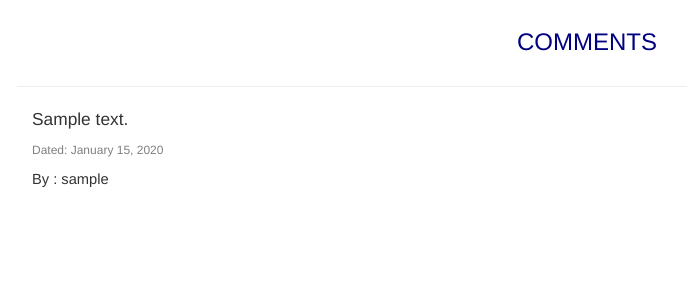
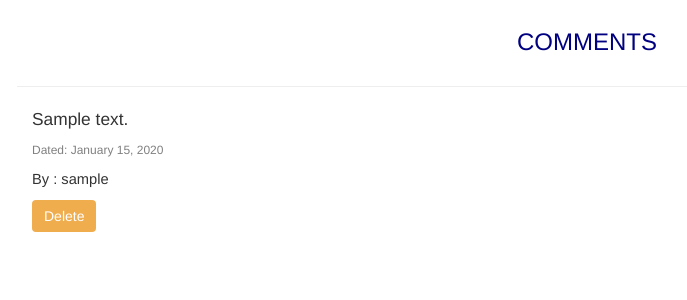
Before and after one commit to Vitalis-Kirui/Personal-Blog, a Flask app: page /blog/1 in a window 1280 px wide. Shown: the part 309-609 px from the top of the page, without its empty margins (53-740 px from the left). Run offline with Flask 2, Linux system fonts and the light colour scheme; a user stored in the database is signed in; tables that the repository leaves empty hold one stand-in row (values such as "Sample post"); data that the repository does not hold is empty; some libraries are stand-ins or nearby versions.

Commit message:
adding delete button

```diff
--- a/app/templates/macros.html
+++ b/app/templates/macros.html
@@ -42,6 +42,10 @@
         <p style="font-size:13pt">{{comment.comment}}</p>
         <p style="font-size:9pt; color:grey">Dated: {{comment.comment_date.strftime('%B %d, %Y')}}</p>
         <p style="font-size:11pt"> By : {{comment.user.username}}</p>
+
+        <a href="{{url_for('main.delete_comment',id = comment.id)}}" type="button" style="border: none;"
+            class=" btn btn-warning d-flex">Delete
+        </a>
     </div>
 </div>
 {%endfor%}
```
